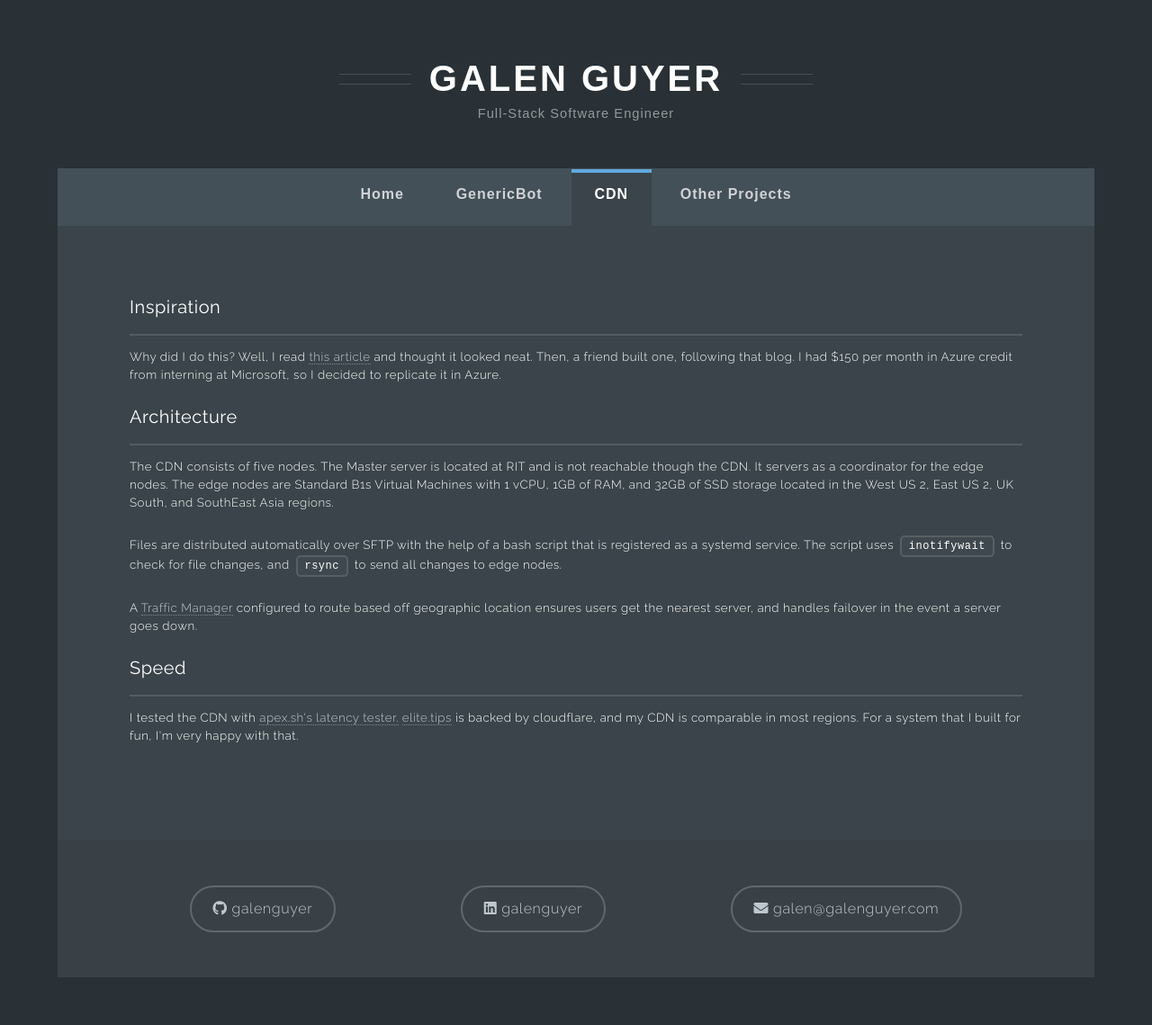
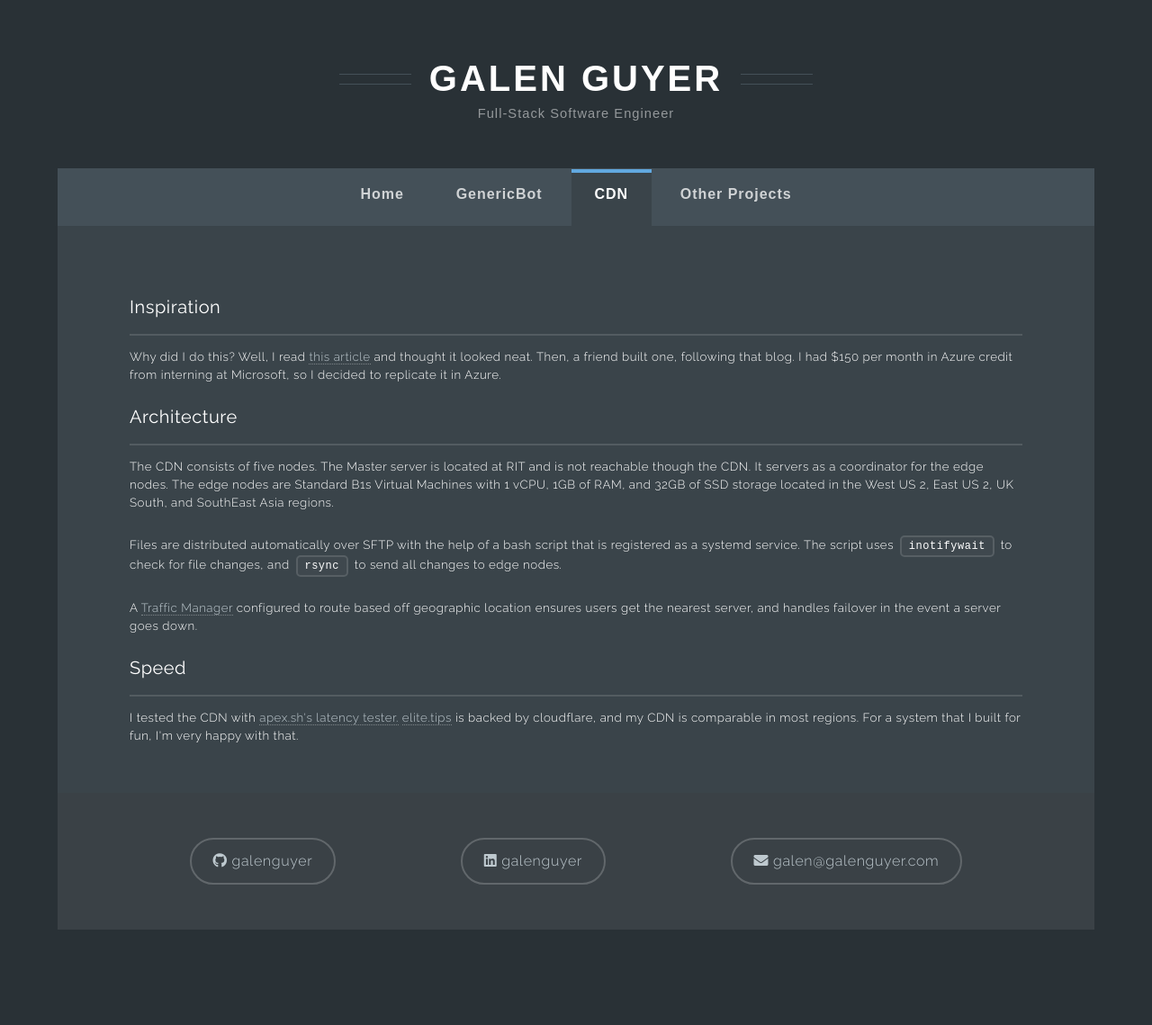
Before and after one commit to galenguyer/galenguyer.github.io.v1, a Jekyll site: the page built from cdn.html, in a window 1280 px wide. Shown: the whole page at 90% size. Built offline with Jekyll 4.4.1, drawn with Linux system fonts in a browser that asks for light colours; after the commit the page ends 1086 px from its top, so only the background shows below that.

Commit message:
Make article bottom padding look better with footer

```diff
--- a/_sass/main/_article.scss
+++ b/_sass/main/_article.scss
@@ -1,6 +1,6 @@
 article {
 	position: relative;
-	padding: 6em;
+	padding: 6em 6em 2em 6em;
 	background: #3a444a;
 	text-align: left;
     color: #fff;
```
